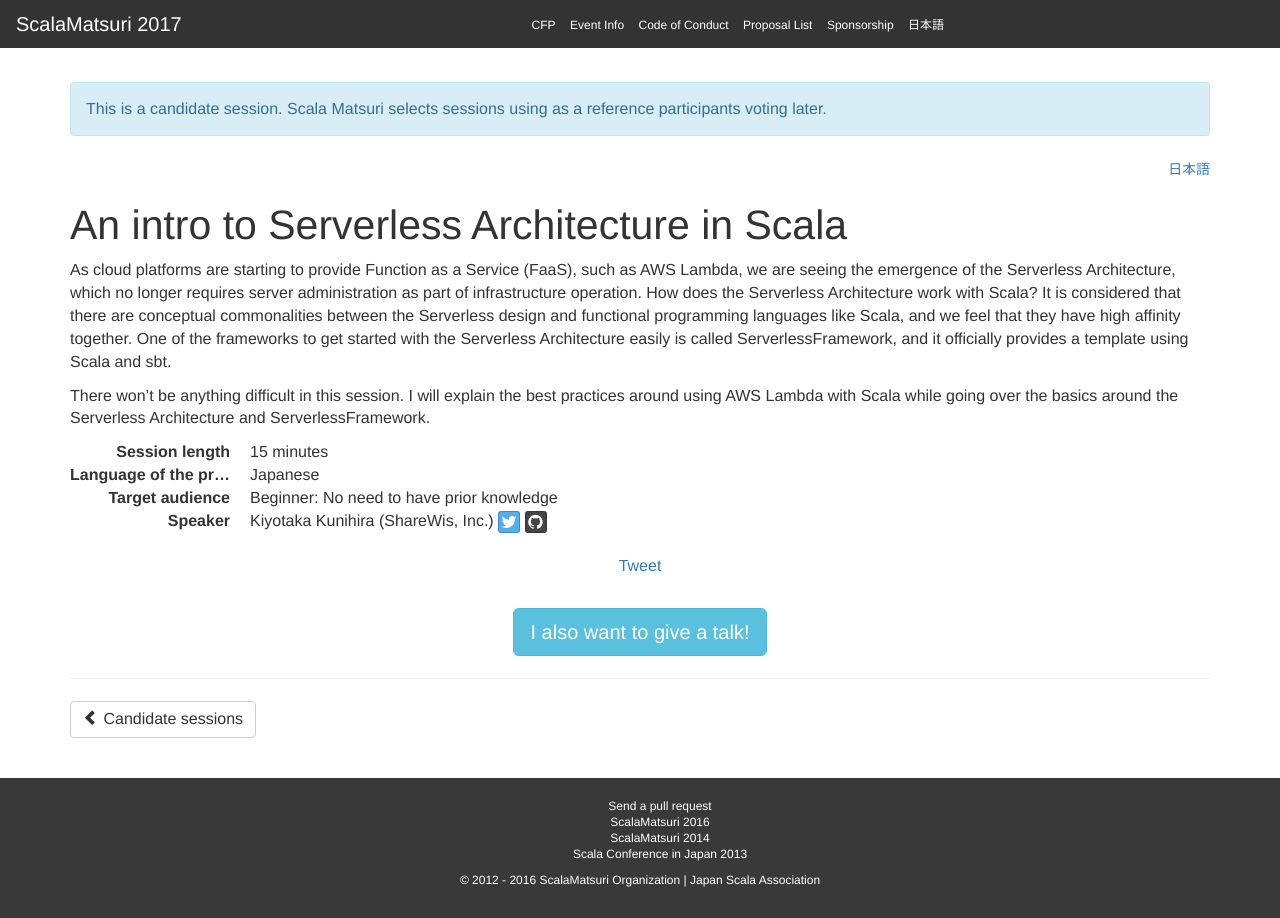
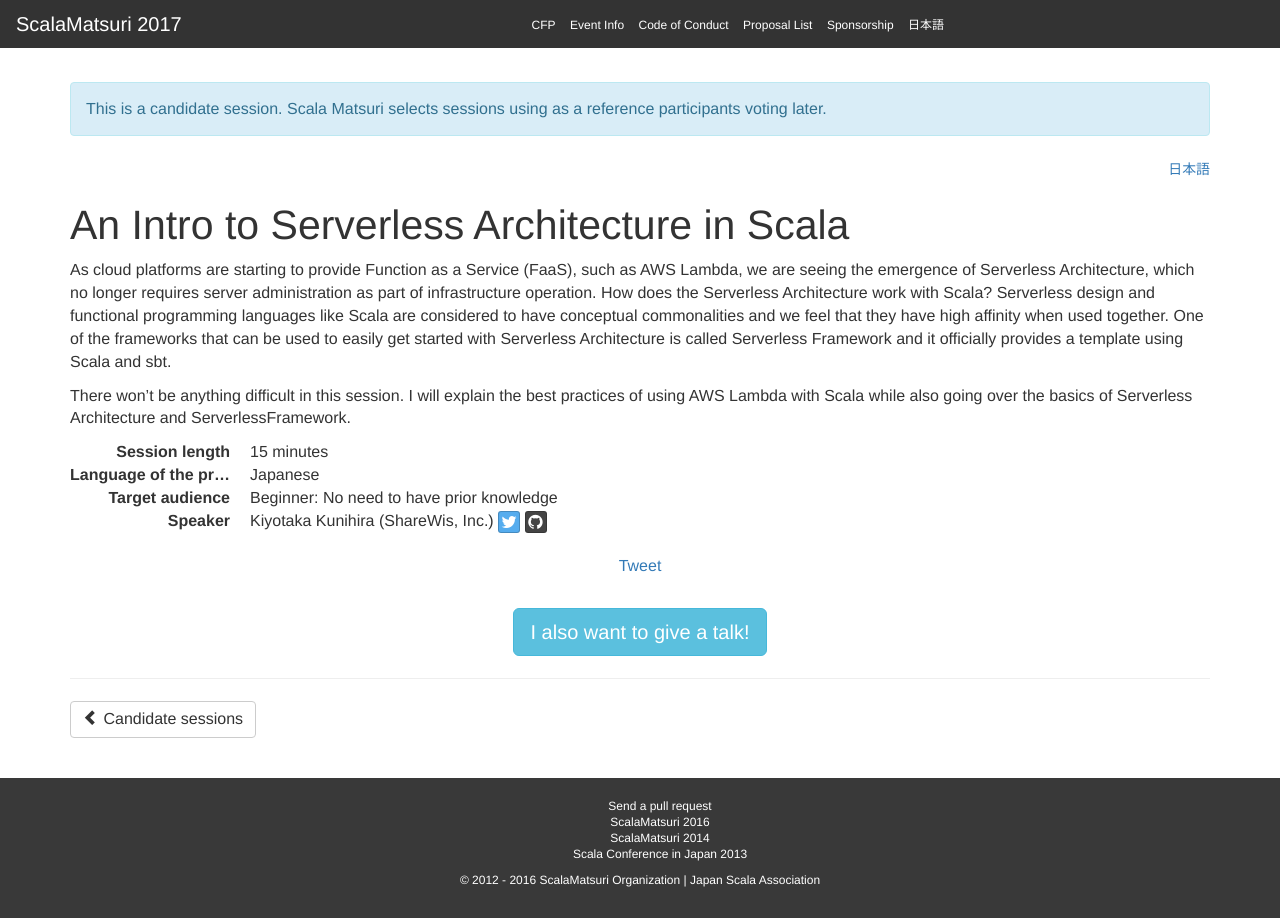
Before and after one commit to scalajp/2017.scalamatsuri.org, a Jekyll site: the page built from _candidates_en/KiyotakaKunihira_1.md, in a window 1280 px wide. Built offline with Jekyll 4.4.1, drawn with Linux system fonts in a browser that asks for light colours; nearby versions of some CDN libraries; comment, search, counter and statistics services are not loaded.

Commit message:
Update KiyotakaKunihira_1.md

```diff
--- a/_candidates_en/KiyotakaKunihira_1.md
+++ b/_candidates_en/KiyotakaKunihira_1.md
@@ -1,6 +1,6 @@
 ---
 name: "Kiyotaka Kunihira"
-title: "An intro to Serverless Architecture in Scala"
+title: "An Intro to Serverless Architecture in Scala"
 length: 15
 audience: Beginner
 language: Japanese
@@ -12,10 +12,10 @@
   - Software Design and Architecture
   - Microservices
 ---
-As cloud platforms are starting to provide Function as a Service (FaaS), such as AWS Lambda, we are seeing the emergence of the Serverless Architecture, which no longer requires server administration as part of infrastructure operation.
+As cloud platforms are starting to provide Function as a Service (FaaS), such as AWS Lambda, we are seeing the emergence of Serverless Architecture, which no longer requires server administration as part of infrastructure operation.
 How does the Serverless Architecture work with Scala?
-It is considered that there are conceptual commonalities between the Serverless design and functional programming languages like Scala, and we feel that they have high affinity together.
-One of the frameworks to get started with the Serverless Architecture easily is called ServerlessFramework, and it officially provides a template using Scala and sbt.
+Serverless design and functional programming languages like Scala are considered to have conceptual commonalities and we feel that they have high affinity when used together.
+One of the frameworks that can be used to easily get started with Serverless Architecture is called Serverless Framework and it officially provides a template using Scala and sbt.
 
 There won't be anything difficult in this session.
-I will explain the best practices around using AWS Lambda with Scala while going over the basics around the Serverless Architecture and ServerlessFramework.
+I will explain the best practices of using AWS Lambda with Scala while also going over the basics of Serverless Architecture and ServerlessFramework.
```
